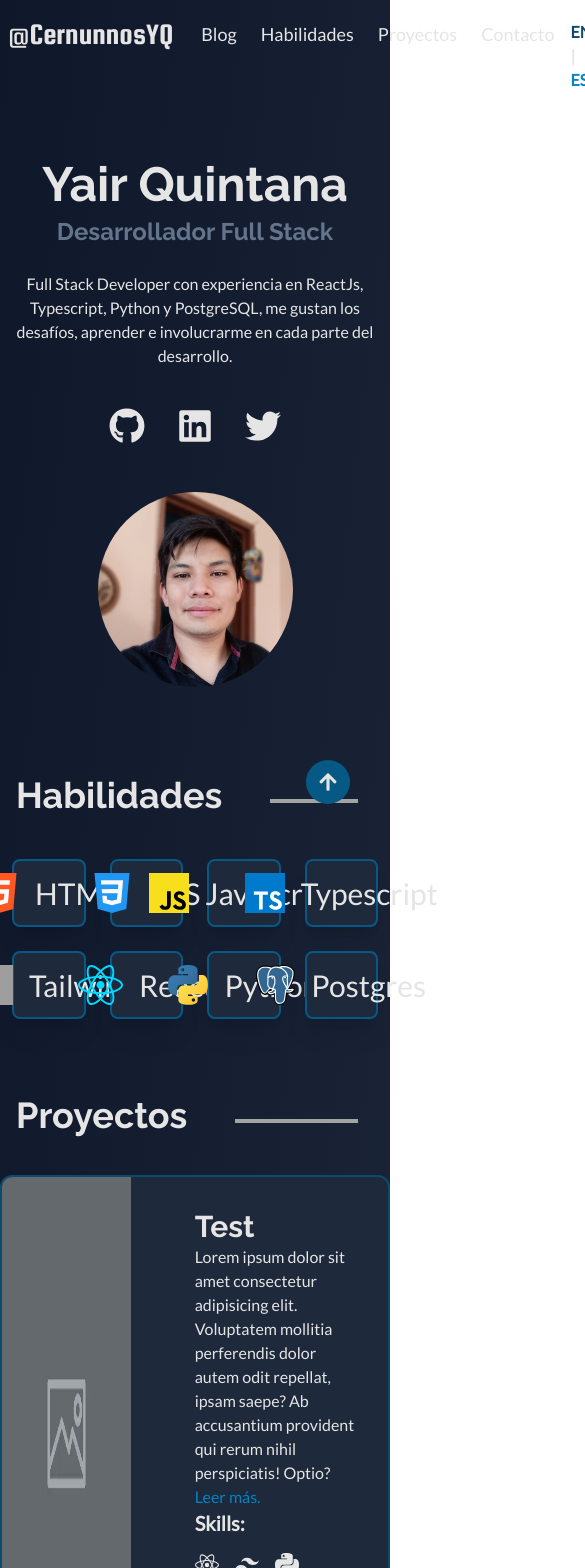
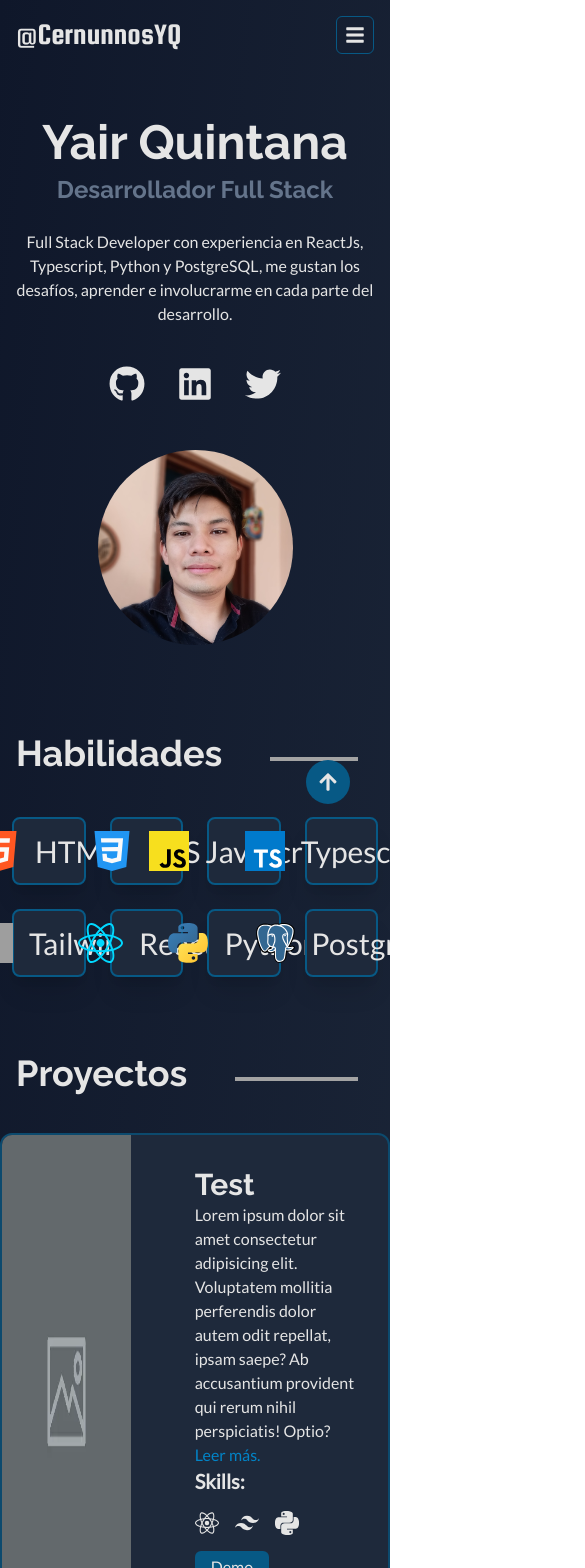
Before and after one commit to CernunnosYQ/Portfolio-Client, a React (Vite) app: page / in a window 390 px wide. Shown: the top 1568 px of the page, 585 px wide, since content can reach past the window. Built offline with nearby package versions, Linux system fonts and the light colour scheme; grey boxes are pictures that could not be loaded.

Commit message:
Add: Create nav for mobile (it could be better)

```diff
--- a/src/App.tsx
+++ b/src/App.tsx
@@ -1,4 +1,5 @@
 import Navbar, { NavLink } from "./Components/Navbar"
+import NavbarOutOfCanvas from "./Components/NavbarOutOfCanvas"
 import Presenting from "./Components/Presenting"
 import Skills from "./Components/Skills"
 import Projects from "./Components/Projects"
@@ -7,17 +8,25 @@ import Footer from "./Components/Footer"
 import { animateScroll as scroll } from "react-scroll"
 
 import { FaArrowUp } from "react-icons/fa"
+import Logo from "./assets/git.svg"
 
 function App() {
 
   return (
-    <div id='top' className="bg-gradient-to-br from-slate-900 to-slate-800 text-neutral-200">
+    <div id='top' className="bg-gradient-to-br from-slate-900 to-slate-800 \
+      text-neutral-200 overflow-hidden">
       <Navbar title="@CernunnosYQ">
         <NavLink title="Blog" href="#" />
         <NavLink title="Habilidades" href="skills" />
         <NavLink title="Proyectos" href="projects" />
         <NavLink title="Contacto" href="contact" />
       </Navbar>
+      <NavbarOutOfCanvas title="@CernunnosYQ">
+        <NavLink title="Blog" href="#" />
+        <NavLink title="Habilidades" href="skills" />
+        <NavLink title="Proyectos" href="projects" />
+        <NavLink title="Contacto" href="contact" />
+      </NavbarOutOfCanvas>
       <main>
         <Presenting />
         <Skills id="skills" />
--- a/src/Components/Navbar.tsx
+++ b/src/Components/Navbar.tsx
@@ -14,8 +14,8 @@ type NavLinkProps = {
 
 function Navbar(props: NavbarProps): JSX.Element {
   return (
-    <nav className="m-auto xl:w-[1280px] flex py-4 px-2">
-      {props.logo && <img src={props.logo} alt="" />}
+    <nav className="m-auto xl:w-[1280px] py-4 px-2 hidden md:flex">
+      {props.logo && <img src={props.logo} alt="" className="h-8 mr-2" />}
       {props.title && <h1 className="font-['Squada_One'] text-3xl">{props.title}</h1>}
       <ul className="flex justify-start ml-4 text-lg">
         {props.children}</ul>
--- /dev/null
+++ b/src/Components/NavbarOutOfCanvas.tsx
@@ -0,0 +1,54 @@
+import { useState } from "react"
+import Button from "./Button"
+
+import { FaBars, FaTimes } from 'react-icons/fa'
+
+type NavbarOOCProps = {
+  logo?: string,
+  title?: string,
+  children: React.ReactNode,
+}
+
+function NavbarOutOfCanvas(props: NavbarOOCProps) {
+  const [isHidden, toggleNav] = useState(true)
+
+  return (
+    <div className=" md:hidden">
+    <div className="w-full flex justify-between p-4">
+      <header>
+        {props.logo && <img src={props.logo} alt="" className="h-8 mr-2" />}
+        {props.title && <h1 className="font-['Squada_One'] text-3xl">{props.title}</h1>}
+      </header>
+      <button className="p-2 text-xl border border-sky-800 rounded-md"
+        onClick={() => toggleNav(!isHidden)}>
+        <FaBars />
+      </button>
+    </div>
+    <div className={(isHidden ? "hidden" : "") + " fixed z-15 bg-slate-800 h-screen w-screen sm:w-2/3 top-0 sm:right-0 \
+      transition-all duration-500"}>
+      <nav className="m-4 mr-6">
+        <div>
+          <button
+            className="p-2 text-xl border border-sky-800 rounded-md"
+            onClick={() => toggleNav(!isHidden)}>
+            <FaTimes />
+          </button>
+        </div>
+        <header className="flex mb-4 justify-center">
+          {props.logo && <img src={props.logo} alt="" className="h-8 mr-2" />}
+          {props.title && <h1 className="font-['Squada_One'] text-3xl">{props.title}</h1>}
+        </header>
+        <hr className="border-slate-700 border w-full" />
+        <ul className="flex flex-col items-center my-4 gap-2">
+          {props.children}
+          <hr className="border-slate-700 border w-full" />
+        <li className="w-2/3 text-center mt-4">
+          <Button title="Descarga mi CV" href="#" className="w-full" /></li>
+        </ul>
+      </nav>
+    </div>
+    </div>
+  )
+}
+
+export default NavbarOutOfCanvas
--- a/src/Components/Project.tsx
+++ b/src/Components/Project.tsx
@@ -12,7 +12,7 @@ type ProjectProps = {
 }
 
 function Project(props: ProjectProps): JSX.Element {
-  const skills = props.skills.map((skill) => skill_icons[skill])
+  const skills = props.skills.map((skill, i) => <span key={i}>{skill_icons[skill]}</span>)
 
   return (
     <div className="flex w-full h-full mt-10 bg-slate-800 rounded-xl overflow-hidden \
--- a/src/Components/Projects.tsx
+++ b/src/Components/Projects.tsx
@@ -8,8 +8,9 @@ type ProjectsProps = {
 }
 
 function Projects(props: ProjectsProps): JSX.Element {
-  const project_list = ProjectsData.map((project) =>
+  const project_list = ProjectsData.map((project, index) =>
     <Project
+      key={index}
       title={project.title}
       img_src={project.image}
       description={project.description}
```
Lines whose indentation alone changed are shown as unchanged.
